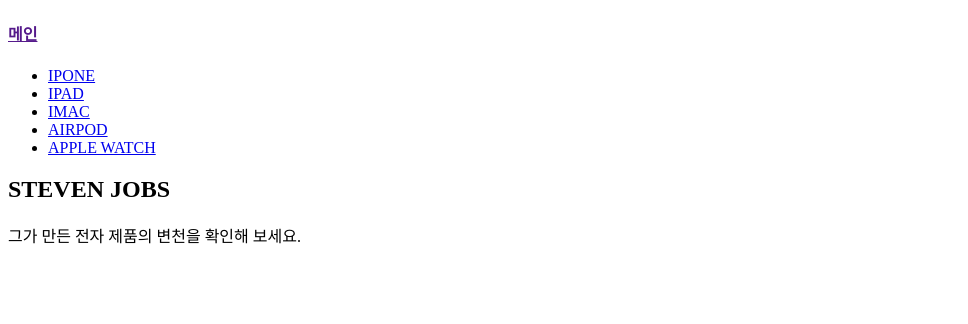
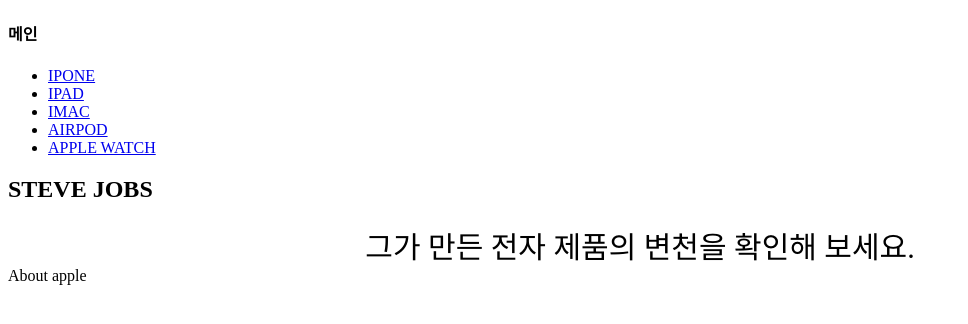
Before and after one commit to DavidPark596/my-first-project1, a plain HTML site: page david.html in a window 1280 px wide. Shown: the whole page, without its empty margins (0-968 px from the left). Drawn offline with Linux system fonts and the light colour scheme.

Commit message:
Update david.html

```diff
--- a/david.html
+++ b/david.html
@@ -5,18 +5,15 @@
 <title> </title>
 
 <style>
-body{ background-image : url("steve-jobs-personalized-medicine.jpg");
+.body{ background-image : url("steve-jobs-personalized-medicine.jpg");
       background-size: cover;}
-container { height :70px; border-bottom: 1px solid black; display: flex; align-items : center;}
-nav {
-  <head>
+.nav { height :70px; border-bottom: 1px solid black; display: flex; align-items : center;}
+      .subtitle { text-align : center; font-size: 30px; font weight: 100; }
+  </head>
    </style>
 <body>
-<div class="container">
-  <header> <a href="">
-    <h4 class="logo">메인</h4>
-    </a>
-    <nav>
+      <div class="navigation">
+            <h4 class="logo">메인</h4>
       <ul>
         <li><a href="#IPONE">IPONE</a></li>
         <li><a href="#IPAD">IPAD</a></li>
@@ -27,8 +24,9 @@
       </nav>
       </header>
        </div>
-      <section class="PHONE" id="PHONE">
-    <h2 class="PHONE_header">STEVEN JOBS</h2>
-    <p class="tagline">그가 만든 전자 제품의 변천을 확인해 보세요.</p>
-  </section>
+      <div class="title">
+      <h2>STEVE JOBS</h2>
+            <div class = "subtitle"> 그가 만든 전자 제품의 변천을 확인해 보세요.</div>
+            <div class= " about"> About apple </div>
   </body>
+      </html>
```
